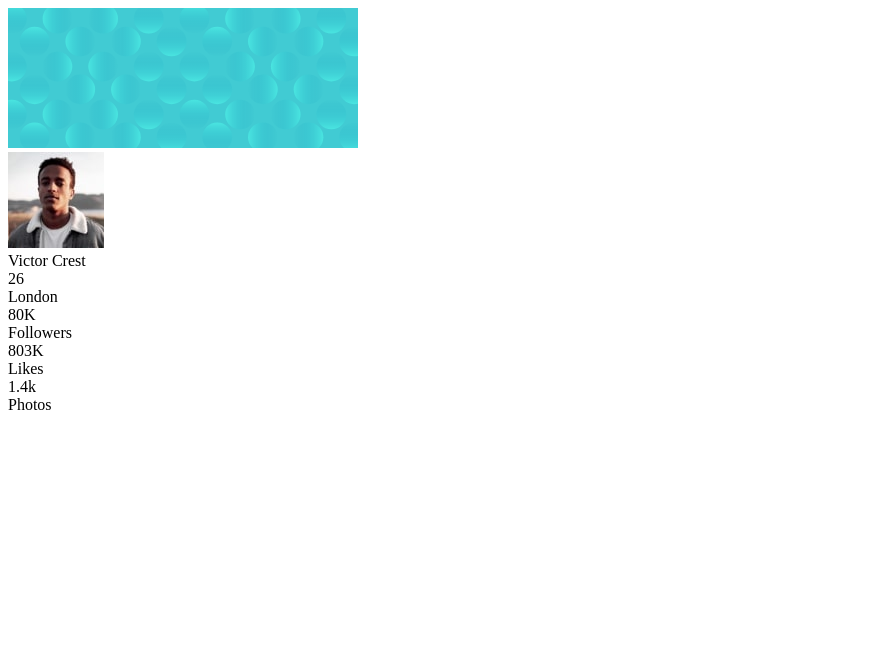
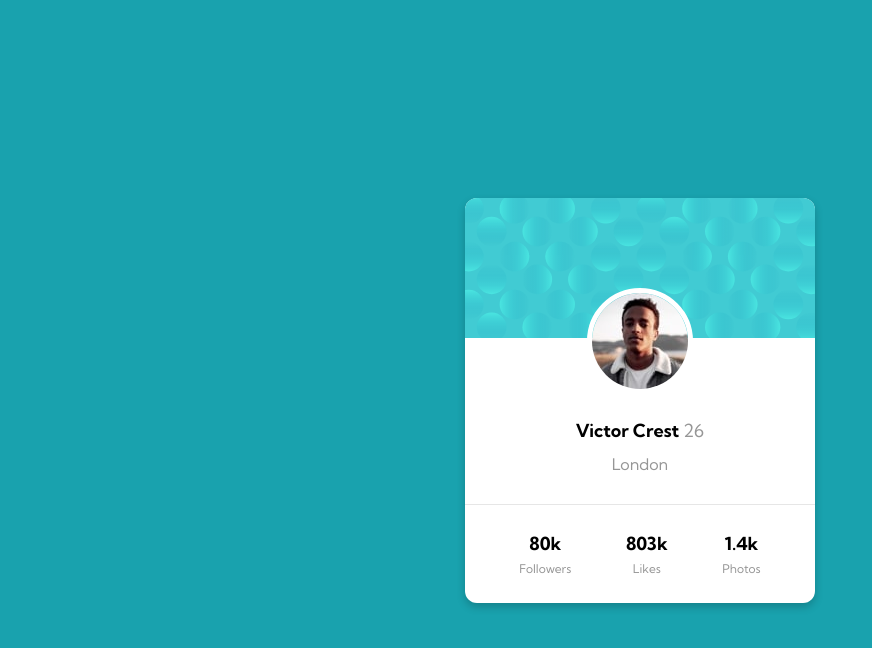
Before and after one commit to JacksonJ97/profile-card-component, a plain HTML site: page index.html in a window 1280 px wide. Shown: the whole page, without its empty margins (0-872 px from the left). Drawn offline with Linux system fonts and the light colour scheme.

Commit message:
Profile card component completed

```diff
--- a/index.html
+++ b/index.html
@@ -5,42 +5,46 @@
   <meta name="viewport" content="width=device-width, initial-scale=1.0"> <!-- displays site properly based on user's device -->
 
   <link rel="icon" type="image/png" sizes="32x32" href="./images/favicon-32x32.png">
+  <link rel="preconnect" href="https://fonts.gstatic.com">
+  <link href="https://fonts.googleapis.com/css2?family=Kumbh+Sans:wght@400;700&display=swap" rel="stylesheet">
   <link rel="stylesheet" href="style.css">
 
   <title>Frontend Mentor | Profile card component</title>
 
 </head>
 <body>
-    <div class="profile-card">
-      <img src="/images/bg-pattern-card.svg" alt="" class="card-background">
+  <div class="card-container">
+    <div class="card-header">
+      <img src="/images/bg-pattern-card.svg" alt="card header background" class="card-header-bg">
 
-      <div class="profile-picture">
-        <img src="/images/image-victor.jpg" alt="profile picture">
-      </div>
+      <img src="/images/image-victor.jpg" alt="user picture" class="profile-picture round-border">
+    </div>
 
+    <div class="card-content">
       <div class="profile-details">
-        <div class="profile-details-name">Victor Crest</div>
-        <div class="profile-details-age">26</div>
-        <div class="profile-details-location">London</div>
+        <p class="name">Victor Crest <span class="age">26</span></p>
+        <p class="location">London</p>
       </div>
 
       <div class="profile-stats">
-        <div class="profile-stats-followers">
-          <div class="value">80K</div>
-          <div class="title">Followers</div>
+        <div class="profile-stat">
+          <p class="value">80k</p>
+          <p class="title">Followers</p>
         </div>
 
-        <div class="profile-stats-likes">
-          <div class="value">803K</div>
-          <div class="title">Likes</div>
+        <div class="profile-stat">
+          <p class="value">803k</p>
+          <p class="title">Likes</p>
         </div>
 
-        <div class="profile-stats-photos">
-          <div class="value">1.4k</div>
-          <div class="title">Photos</div>
+        <div class="profile-stat">
+          <p class="value">1.4k</p>
+          <p class="title">Photos</p>
         </div>
       </div>
     </div>
+  </div>
+
 
   <!-- <div class="attribution">
     Challenge by <a href="https://www.frontendmentor.io?ref=challenge" target="_blank">Frontend Mentor</a>.
--- a/style.css
+++ b/style.css
@@ -0,0 +1,82 @@
+* {
+    margin: 0;
+    padding: 0;
+    box-sizing: border-box;
+}
+
+body {
+    font-family: "Kumbh Sans", sans-serif;
+    font-size: 1.125rem;
+    background-color: rgb(25, 162, 174);
+    height: 100vh;
+    display: flex;
+    align-items: center;
+    justify-content: center;
+}
+
+.card-container {
+    background-color: rgb(255, 255, 255);
+    box-shadow: 0 4px 8px 0 rgba(0, 0, 0, 0.2);
+    border-radius: 12px;
+}
+
+.card-header-bg {
+    max-width: 100%;
+    border-radius: 12px 12px 0 0;
+}
+
+.round-border {
+    border: 5px solid rgb(255, 255, 255);
+    border-radius: 50%;
+}
+
+.profile-picture {
+    display: block;
+    max-width: 100%;
+    margin: 0 auto;
+    position: relative;
+    bottom: 55px;
+}
+
+.profile-details {
+    position: relative;
+    bottom: 30px;
+}
+
+.name {
+    font-weight: 700;
+    text-align: center;
+}
+
+.age {
+    font-weight: 400;
+    color: rgb(150, 150, 150);
+}
+
+.location {
+    font-size: 1rem;
+    text-align: center;
+    margin-top: 0.75em;
+    color: rgb(150, 150, 150);
+}
+
+.profile-stats {
+    display: flex;
+    justify-content: space-around;
+    padding: 1.5em;
+    border-top: 1px solid rgb(230, 230, 230);
+}
+
+.profile-stat {
+    text-align: center;
+}
+
+.value {
+    font-weight: 700;
+}
+
+.title {
+    font-size: 0.75rem;
+    color: rgb(150, 150, 150);
+    margin-top: 0.5em;
+}
```
